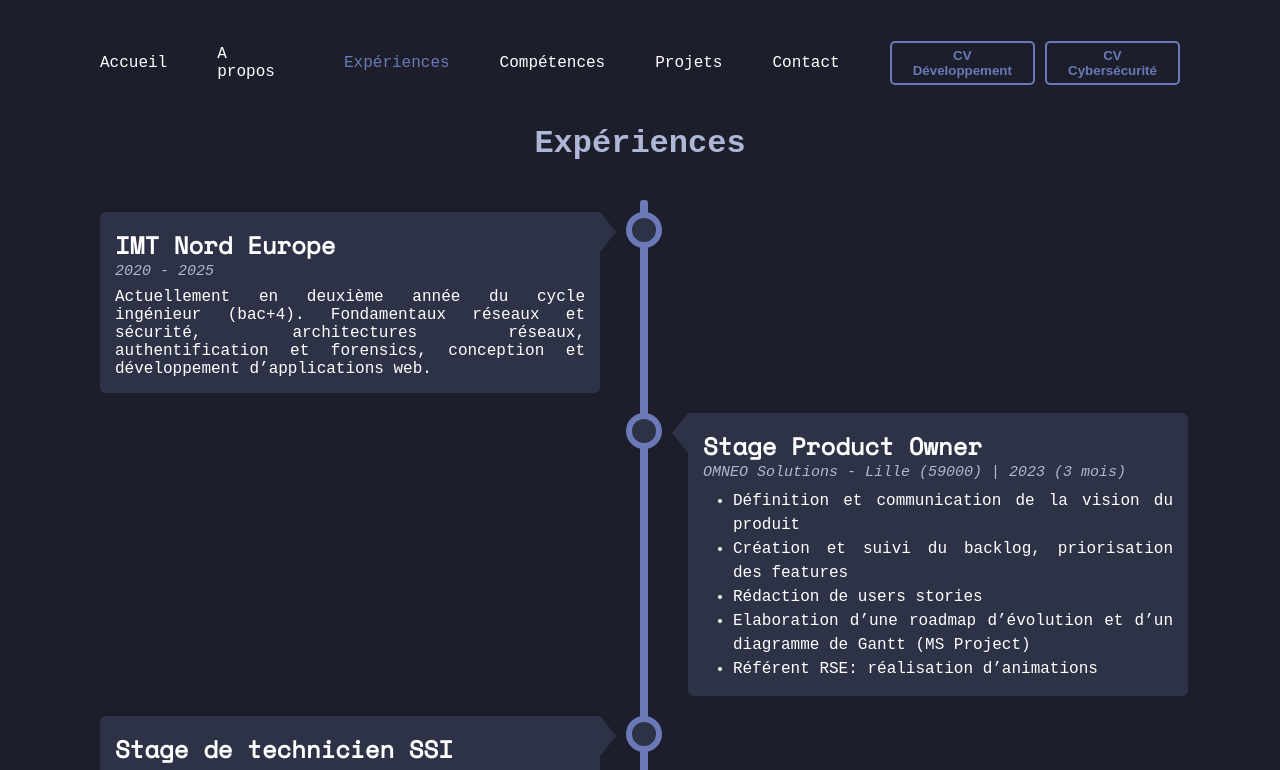
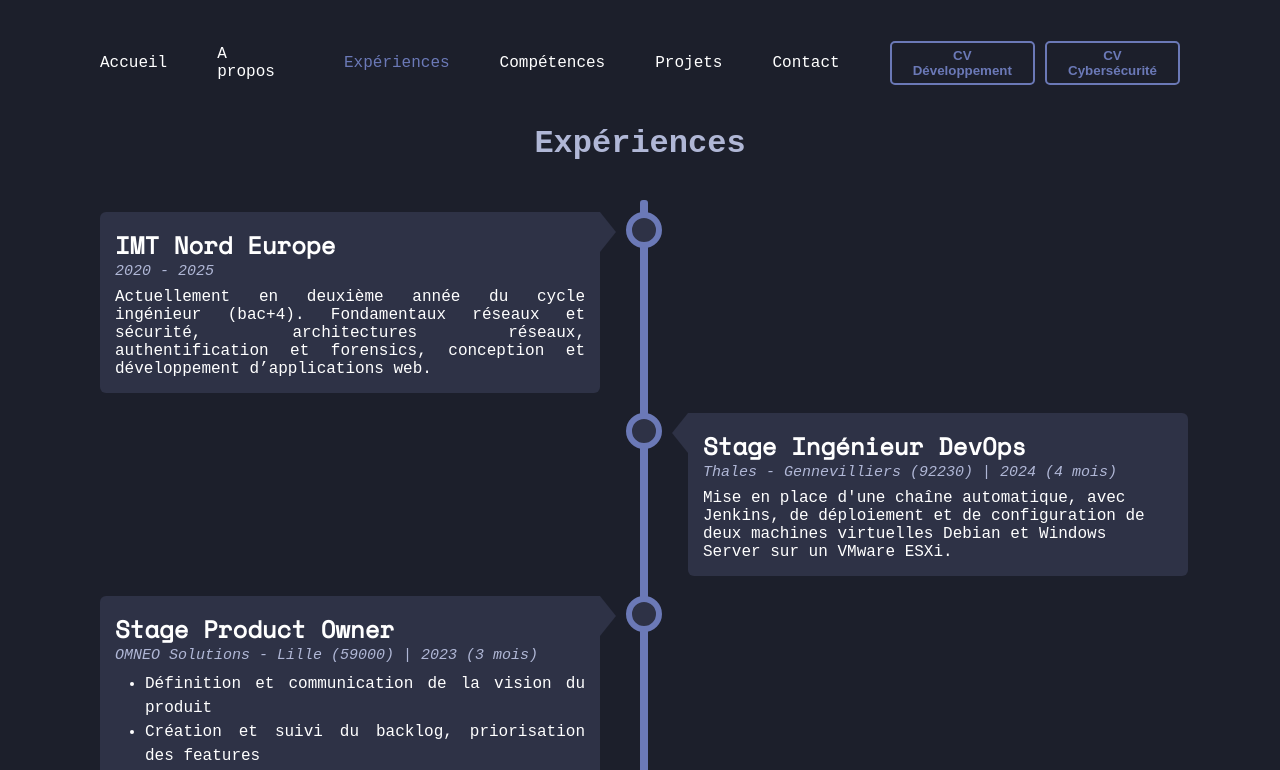
Before and after one commit to GabrielIvanes/portfolio, a React (Vite) app: page /experiences in a window 1280 px wide. Shown: the top 770 px of the page. Built offline with nearby package versions, Linux system fonts and the light colour scheme; a web font is replaced by a local one.

Commit message:
update with new infos

```diff
--- a/src/pages/Competences.tsx
+++ b/src/pages/Competences.tsx
@@ -62,6 +62,7 @@ function Competences() {
 					<div className='group'>
 						<h3>Langages de scripting</h3>
 						<div>
+							<div>PowerShell</div>
 							<div>Python</div>
 							<div>Bash</div>
 						</div>
@@ -107,13 +108,16 @@ function Competences() {
 						<div>
 							<div>Docker</div>
 							<div>Ansible</div>
-							<div>Base de CI/CD</div>
+							<div>CI/CD</div>
+							<div>Jenkins</div>
+							<div>Gitlab CI/CD</div>
 						</div>
 					</div>
 					<div className='group'>
 						<h3>Autres outils</h3>
 						<div>
 							<div>Git & Github</div>
+							<div>Outils VMware et PowerCLI</div>
 							<div>Splunk</div>
 						</div>
 					</div>
--- a/src/pages/Experiences.tsx
+++ b/src/pages/Experiences.tsx
@@ -12,6 +12,17 @@ function Experiences() {
 						authentification et forensics, conception et développement
 						d’applications web.
 					</p>
+				</article>
+				<article>
+					<h2>Stage Ingénieur DevOps</h2>
+					<div className='date'>
+						Thales - Gennevilliers (92230) | 2024 (4 mois)
+					</div>
+					<div>
+						Mise en place d'une chaîne automatique, avec Jenkins, de déploiement
+						et de configuration de deux machines virtuelles Debian et Windows
+						Server sur un VMware ESXi.
+					</div>
 				</article>
 				<article>
 					<h2>Stage Product Owner</h2>
--- a/src/pages/Home.tsx
+++ b/src/pages/Home.tsx
@@ -26,7 +26,7 @@ function Home() {
 					logiciel, j'aborde chaque défi avec enthousiasme, persévérance et
 					rigueur.
 				</div>
-				<div className='short-presentation'>
+				{/* <div className='short-presentation'>
 					Je suis actuellement à la recherche d'une opportunité de{' '}
 					<strong>stage</strong> en <strong>France</strong> dans les domaines de
 					la <strong>cybersécurité</strong>, des{' '}
@@ -34,7 +34,7 @@ function Home() {
 					<strong>développement logiciel</strong> à partir du{' '}
 					<strong>08 avril 2024</strong> pour une durée de{' '}
 					<strong>16 à 18 semaines</strong>.
-				</div>
+				</div> */}
 			</div>
 			<Link to='/contact'>
 				<button>Contactez-moi !</button>
--- a/src/pages/Projects.tsx
+++ b/src/pages/Projects.tsx
@@ -40,6 +40,10 @@ function Projects() {
 			],
 			links: [
 				{
+					type: 'web-page',
+					link: 'https://flixhunt-v2.vercel.app/',
+				},
+				{
 					type: 'github',
 					link: 'https://github.com/GabrielIvanes/flixhunt-v2',
 				},
```
